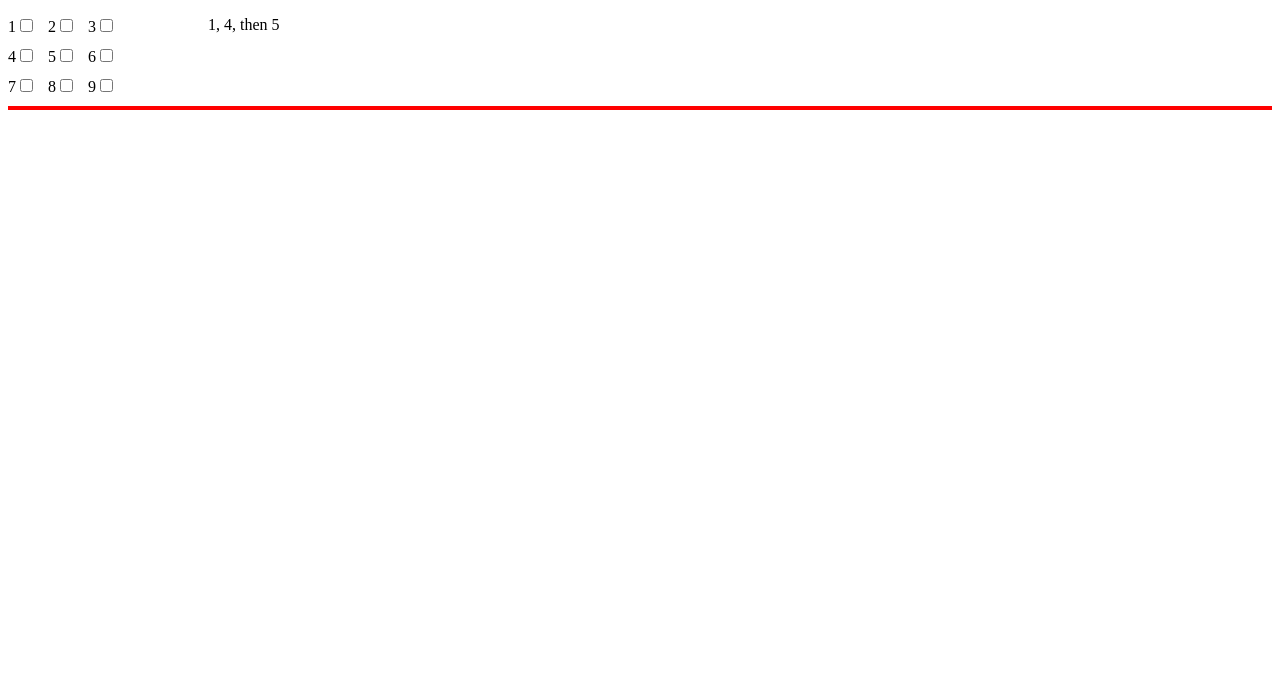
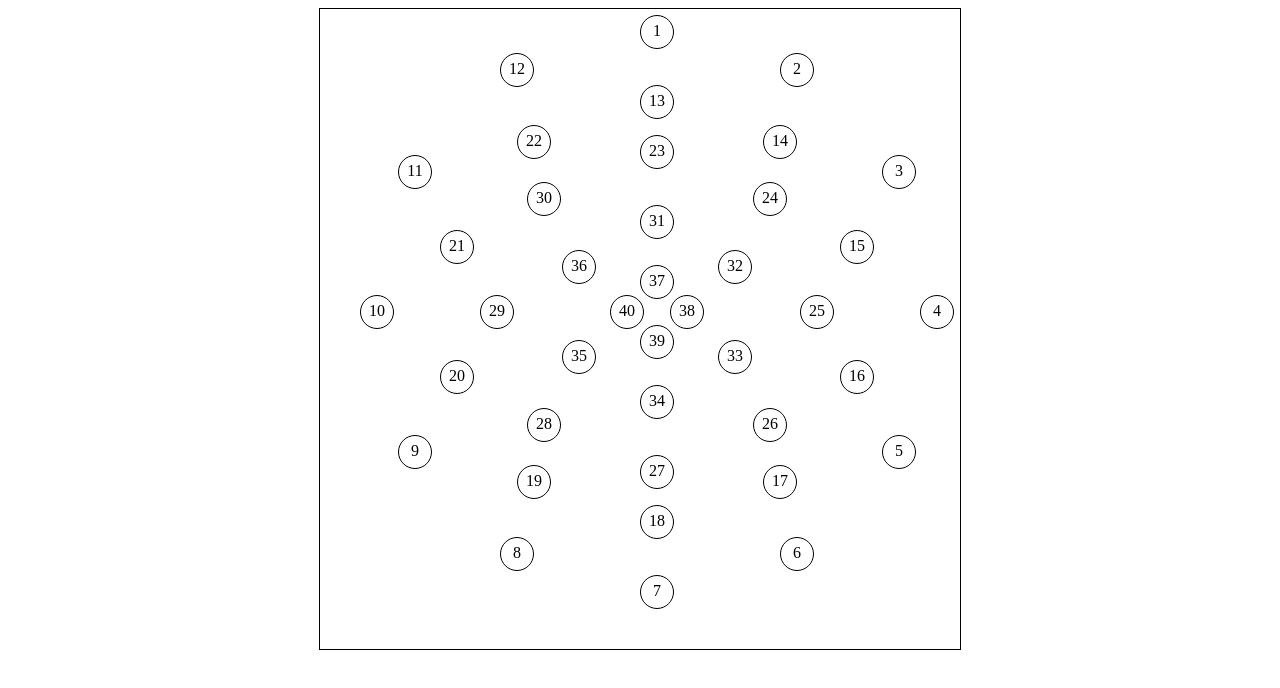
Before and after one commit to buchowski/10k, a website: page index.html in a window 1280 px wide. Drawn offline with Linux system fonts and the light colour scheme.

Commit message:
position labels

```diff
--- a/index.html
+++ b/index.html
@@ -7,33 +7,56 @@
 <body>
 	<div>
 		<section>
-			<div class="box">
-				<div class="row">
-					<label>1<input id="1" type="checkbox" /></label>
-					<label>2<input id="2" type="checkbox" /></label>
-					<label>3<input id="3" type="checkbox" /></label>
-					<label>1<input id="1f" type="checkbox" /></label>
-					<label>2<input id="2f" type="checkbox" /></label>
-					<label>3<input id="3f" type="checkbox" /></label>
-				</div>
-				<div class="row">
-					<label>4<input id="4" type="checkbox" /></label>
-					<label>5<input id="5" type="checkbox" /></label>
-					<label>6<input id="6" type="checkbox" /></label>
-					<label>4<input id="4f" type="checkbox" /></label>
-					<label>5<input id="5f" type="checkbox" /></label>
-					<label>6<input id="6f" type="checkbox" /></label>
-				</div>
-				<div class="row">
-					<label>7<input id="7" type="checkbox" /></label>
-					<label>8<input id="8" type="checkbox" /></label>
-					<label>9<input id="9" type="checkbox" /></label>
-					<label>7<input id="7f" type="checkbox" /></label>
-					<label>8<input id="8f" type="checkbox" /></label>
-					<label>9<input id="9f" type="checkbox" /></label>
-				</div>
+			<div class="ring ring-1">
+				<label>37<input type="checkbox" /></label>
+				<label>38<input type="checkbox" /></label>
+				<label>39<input type="checkbox" /></label>
+				<label>40<input type="checkbox" /></label>
 			</div>
-			<p>1, 4, then 5</p>
+			<div class="ring ring-2">
+				<label>31<input type="checkbox" /></label>
+				<label>32<input type="checkbox" /></label>
+				<label>33<input type="checkbox" /></label>
+				<label>34<input type="checkbox" /></label>
+				<label>35<input type="checkbox" /></label>
+				<label>36<input type="checkbox" /></label>
+			</div>
+			<div class="ring ring-3">
+				<label>23<input type="checkbox" /></label>
+				<label>24<input type="checkbox" /></label>
+				<label>25<input type="checkbox" /></label>
+				<label>26<input type="checkbox" /></label>
+				<label>27<input type="checkbox" /></label>
+				<label>28<input type="checkbox" /></label>
+				<label>29<input type="checkbox" /></label>
+				<label>30<input type="checkbox" /></label>
+			</div>
+			<div class="ring ring-4">
+				<label>13<input type="checkbox" /></label>
+				<label>14<input type="checkbox" /></label>
+				<label>15<input type="checkbox" /></label>
+				<label>16<input type="checkbox" /></label>
+				<label>17<input type="checkbox" /></label>
+				<label>18<input type="checkbox" /></label>
+				<label>19<input type="checkbox" /></label>
+				<label>20<input type="checkbox" /></label>
+				<label>21<input type="checkbox" /></label>
+				<label>22<input type="checkbox" /></label>
+			</div>
+			<div class="ring ring-5">
+				<label>1<input type="checkbox" /></label>
+				<label>2<input type="checkbox" /></label>
+				<label>3<input type="checkbox" /></label>
+				<label>4<input type="checkbox" /></label>
+				<label>5<input type="checkbox" /></label>
+				<label>6<input type="checkbox" /></label>
+				<label>7<input type="checkbox" /></label>
+				<label>8<input type="checkbox" /></label>
+				<label>9<input type="checkbox" /></label>
+				<label>10<input type="checkbox" /></label>
+				<label>11<input type="checkbox" /></label>
+				<label>12<input type="checkbox" /></label>
+			</div>
 		</section>
 	</div>
 </body>
--- a/src/styles.less
+++ b/src/styles.less
@@ -1,35 +1,90 @@
+@label-width: 20px;
+@label-height: 20px;
+@half-label-width: @label-width / 2;
+@half-label-height: @label-height / 2;
+@section-height: 640px;
+@section-width: 640px;
+
+@section-x-origin: @section-width / 2;
+@section-y-origin: @section-height / 2;
+@360deg: 360deg;
+
+.generate-positions(@ring-class, @radius, @n, @i: 1) when (@i <= @n) {
+	@deg: 360deg / @n * (@i - 1);
+	@x: round(@radius * sin(@deg) + @section-x-origin);
+	@y: round(@radius * cos(@deg) + @section-y-origin);
+	// @x-offset: round(@x / @radius) * @half-label-width;
+	// @y-offset: round(@y / @radius) * @half-label-height;
+	@x-offset: 0px;
+	@y-offset: 0px;
+	.ring-@{ring-class} label:nth-child(@{i}) {
+		bottom: calc(~"@{y} - @{y-offset}");
+		left: calc(~"@{x} - @{x-offset}");
+	}
+	.generate-positions(@ring-class, @radius, @n, @i + 1);
+}
+
+.generate-positions(1, 30px, 4);
+.generate-positions(2, 90px, 6);
+.generate-positions(3, 160px, 8);
+.generate-positions(4, 210px, 10);
+.generate-positions(5, 280px, 12);
+
+input {
+	visibility: hidden;
+}
+
+label {
+	position: absolute;
+	border: 1px solid black;
+	border-radius: @label-width;
+	padding: 6px;
+	width: @label-width;
+	height: @label-height;
+	text-align: center;
+}
+
 section {
-	clear: both;
-	border-bottom: 4px solid red;
-	height: 90px;
+	border: 1px solid black;
+	position: relative;
+	height: @section-height;
+	width: @section-width;
+	margin: auto;
 }
-.box {
-	float: left;
-	width: 200px;
-}
-.row {
-	position: relative;
-	height: 30px;
-}
-label {
-	cursor: pointer;
+.ring {
+	top: 0;
+	bottom: 0;
+	left: 0;
+	right: 0;
 	position: absolute;
 }
-label:nth-child(3n + 2) {
-	left: 40px;
-}
-label:nth-child(3n + 3) {
-	left: 80px;
-}
-label:nth-child(n + 4) {
-	visibility: hidden;
-}
-#one:checked ~ #two {
-	visibility: visible;
-}
-#one:checked ~ #three {
-	visibility: hidden;
-}
-#one:checked #five:checked ~ #three {
-	visibility: visible;
-}
+// .box {
+// 	float: left;
+// 	width: 200px;
+// }
+// .row {
+// 	position: relative;
+// 	height: 30px;
+// }
+// label {
+// 	cursor: pointer;
+// 	position: absolute;
+// }
+// label:nth-child(3n + 2) {
+// 	left: 40px;
+// }
+// label:nth-child(3n + 3) {
+// 	left: 80px;
+// }
+// label:nth-child(n + 4) {
+// 	visibility: hidden;
+// }
+// #one:checked ~ #two {
+// 	visibility: visible;
+// }
+// #one:checked ~ #three {
+// 	visibility: hidden;
+// }
+// #one:checked #five:checked ~ #three {
+// 	visibility: visible;
+// }
```
Also changed, not shown: dist/styles.css.
